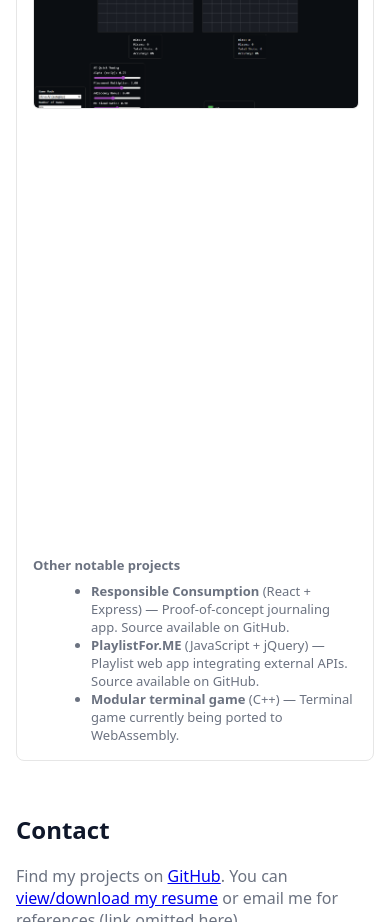
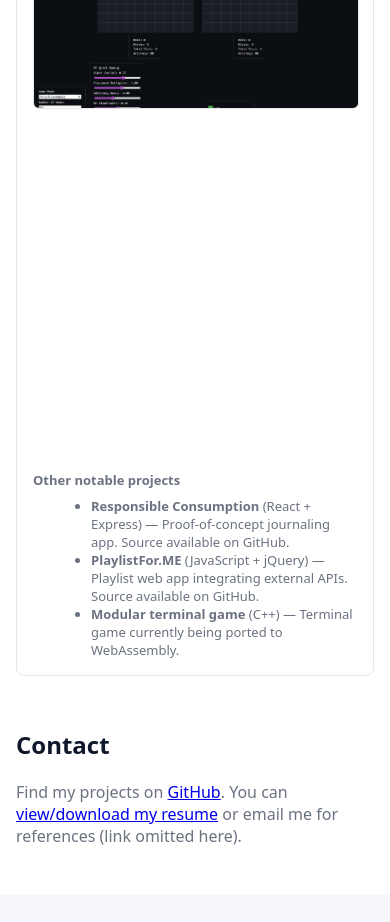
Before and after one commit to JohnScarrow/johnscarrow.github.io, a plain HTML site: page index.html in a window 390 px wide. Shown: the part 2060-2982 px from the top of the page. Drawn offline with Linux system fonts and the light colour scheme.

Commit message:
Adjust demo size for improved visibility: reduce minimum height for better responsiveness and avoid excessive page length

```diff
--- a/index.html
+++ b/index.html
@@ -26,9 +26,10 @@
     .note { padding: .75rem 1rem; background:#fff3cd; color:#663c00; border-radius:6px }
     footer{padding:.75rem 1rem;background:#f6f7fb;color:#222;font-size:.9rem;text-align:center}
     @media (min-width:700px){ .hero{padding:4rem 1rem} }
-    /* Make the demo larger for portfolio view (responsive height using viewport units) */
-    .demo-large{min-height:72vh}
-    @media (max-width:900px){ .demo-large{min-height:50vh} }
+     /* Make the demo larger for portfolio view (responsive height using viewport units)
+       Reduced slightly to avoid excessive page length while keeping demo visible. */
+     .demo-large{min-height:52vh}
+     @media (max-width:900px){ .demo-large{min-height:40vh} }
   </style>
   <!-- Performance: preconnect to frequently used origins -->
   <link rel="preconnect" href="https://johnscarrow.github.io">
```
